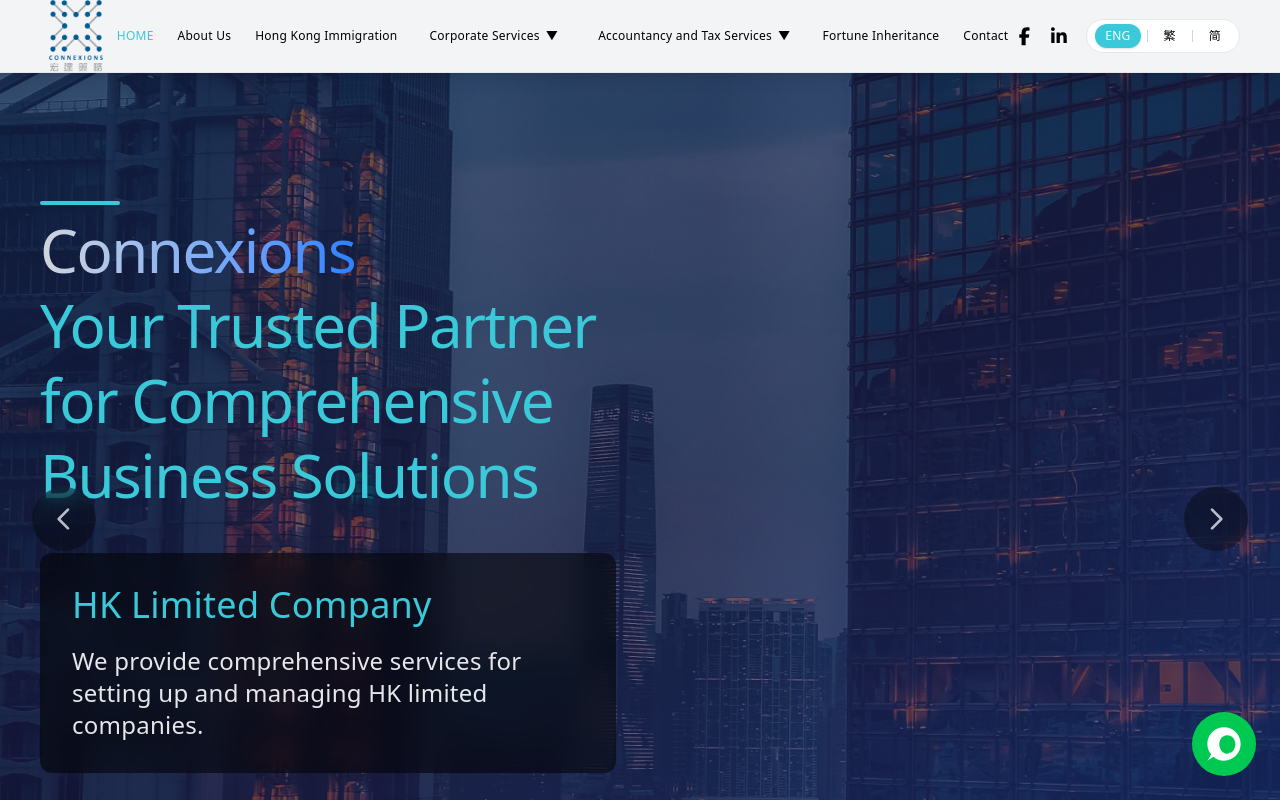
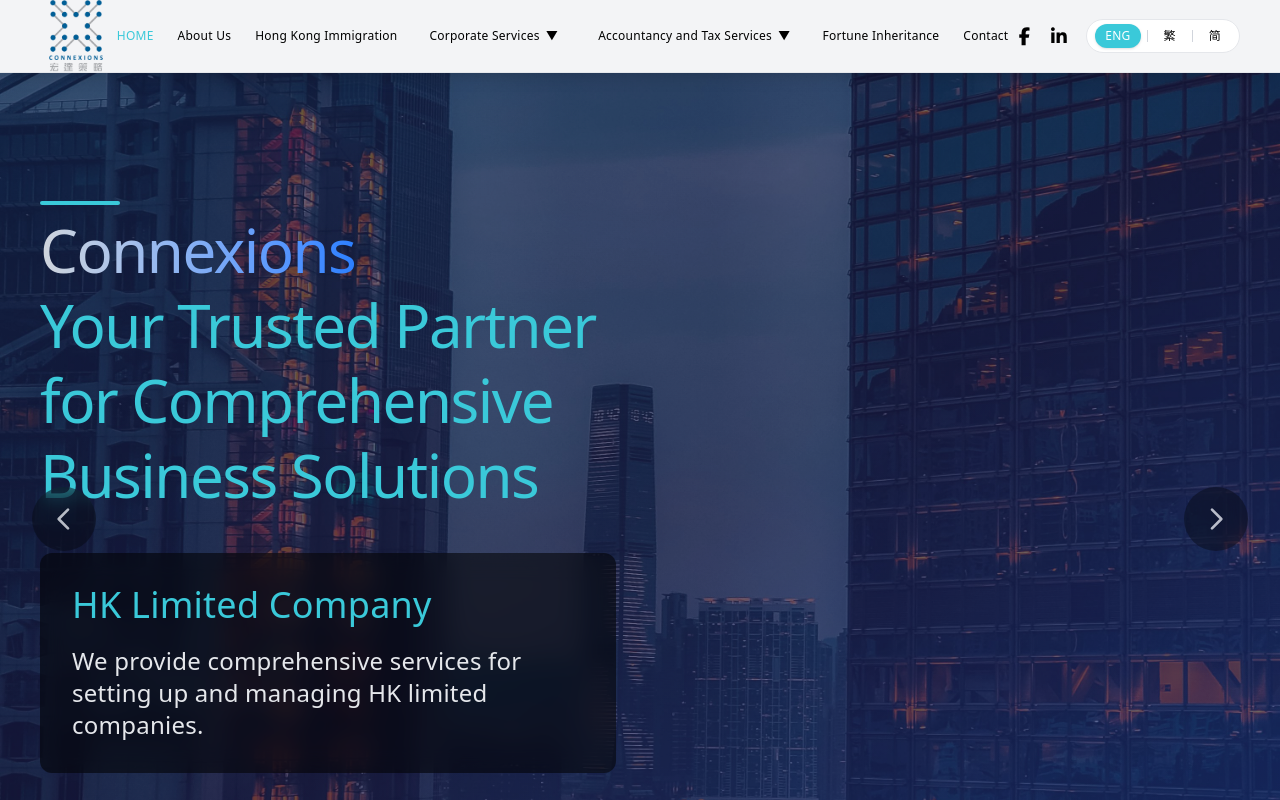
Before and after one commit to Daniel120622/connexion.hk, a Next.js app: page / in a window 1280 px wide. Shown: the top 800 px of the page. Built offline with nearby package versions, Linux system fonts and the light colour scheme.

Commit message:
Remove whatapps.

```diff
--- a/src/app/layout.tsx
+++ b/src/app/layout.tsx
@@ -16,21 +16,7 @@
   },
 };
 
-function floatingWhatsAppButton() {
-  return (
-    <a
-      href="https://wa.me/85255403916"
-      target="_blank"
-      rel="noopener noreferrer"
-      className="fixed bottom-6 right-6 z-50 flex items-center justify-center w-16 h-16 bg-green-500 rounded-full shadow-2xl hover:bg-green-600 transition-transform hover:scale-110 active:scale-95"
-      aria-label="Chat on WhatsApp"
-    >
-      <svg className="w-10 h-10 text-white" fill="currentColor" viewBox="0 0 24 24">
-        <path d="M12 2C6.48 2 2 6.48 2 12c0 2.42.89 4.64 2.36 6.32L2 22l3.68-2.36C7.36 21.11 9.58 22 12 22c5.52 0 10-4.48 10-10S17.52 2 12 2zm3.78 14.38c-.24.68-.74 1.22-1.4 1.4-.66.18-1.4.12-2.06-.18-1.66-.78-2.78-2.62-3.06-4.34-.28-1.72.12-3.44 1.02-4.68.9-1.24 2.26-1.84 3.7-1.84 1.44 0 2.8.6 3.7 1.84.9 1.24 1.3 2.96 1.02 4.68-.28 1.72-1.4 3.56-3.06 4.34z" />
-      </svg>
-    </a>
-  );
-}
+
 
 export default function RootLayout({ children }: { children: ReactNode }) {
   return (
@@ -38,7 +24,6 @@
       <body>
         <LanguageProvider>
           <Header />
-          {floatingWhatsAppButton()}
           <main>{children}</main>
           <Footer />
         </LanguageProvider>
```
Also changed, not shown: src/components/archived/floatedwhatapps.txt (added).
